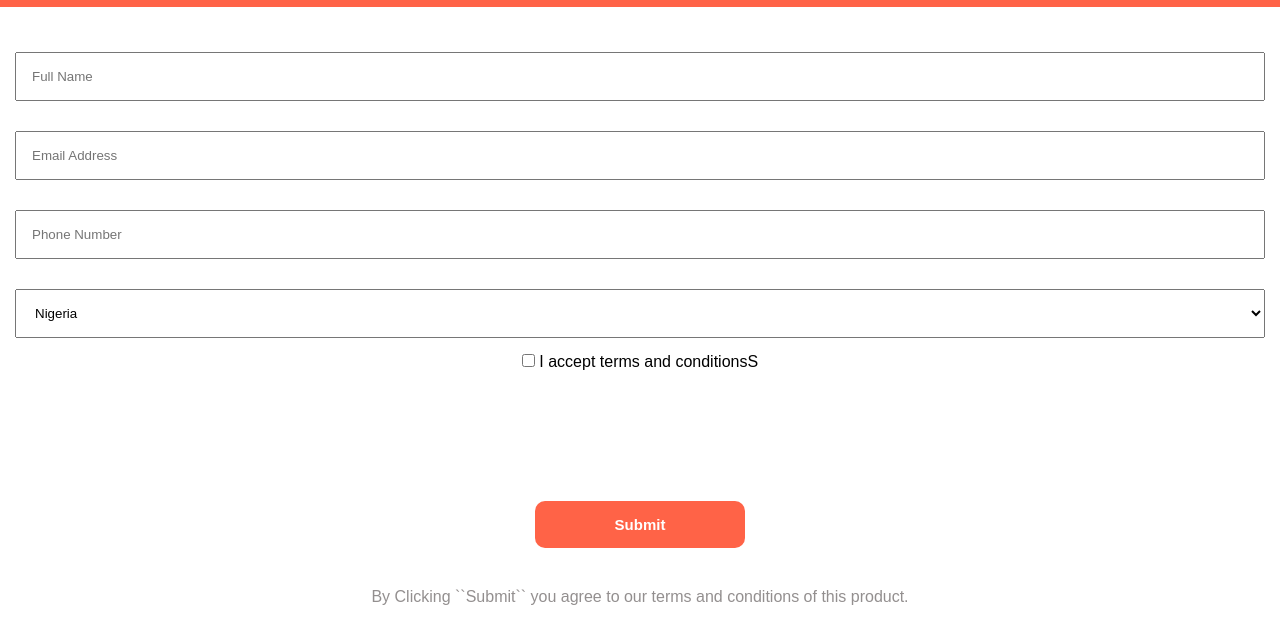
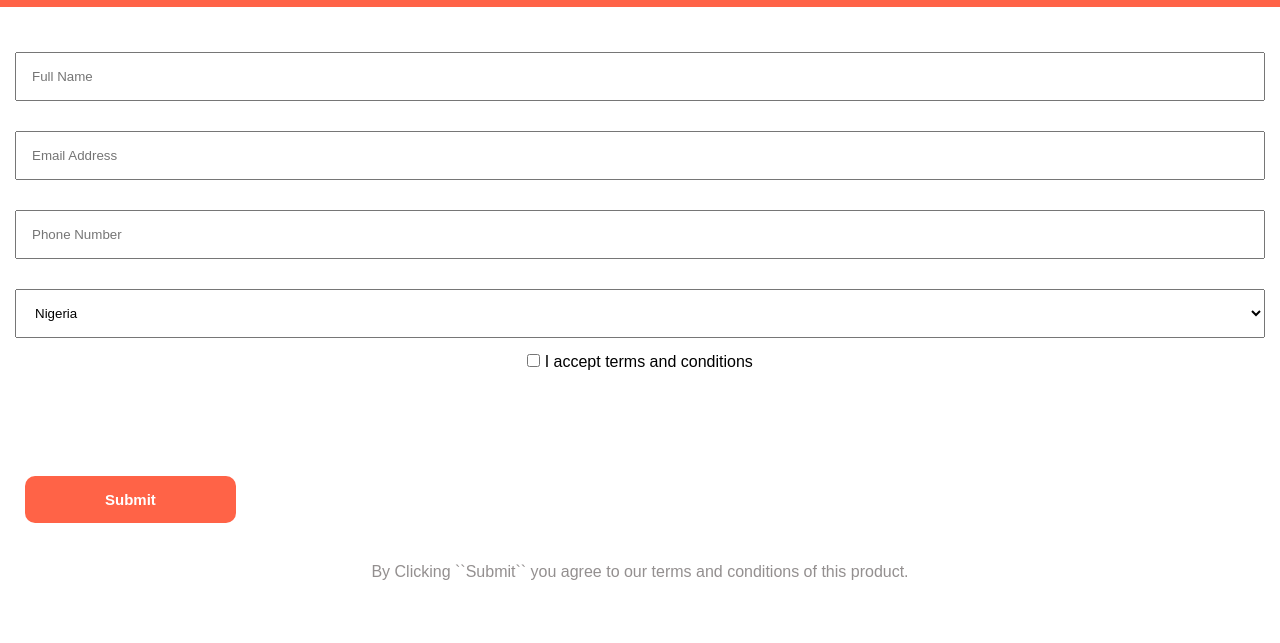
Before and after one commit to chukwuderaamalu/reg-form-assignment, a plain HTML site: page index.html in a window 1280 px wide. Shown: the part 85-728 px from the top of the page. Drawn offline with Linux system fonts and the light colour scheme.

Commit message:
reg form assignment

```diff
--- a/index.html
+++ b/index.html
@@ -34,7 +34,7 @@
 
  <div class="ffg">
  <input type="checkbox" name="t&c" id="t&c">
- I accept terms and conditionsS
+ I accept terms and conditions
 </div>
 </div>
 
@@ -49,14 +49,14 @@
 </div>
 
 
-<button onclick="myGirl()">Submit</button></div>
+<button onclick="myGirl()">Submit</button>
 
 
 <p class="dds">By Clicking ``Submit`` you agree to our terms and conditions of this product.</p>
 
 <p class="submitted"></p>
 
-
+</div>
 
 
 
--- a/main.js
+++ b/main.js
@@ -15,7 +15,7 @@ function myGirl () {
     fullname.innerHTML = ` Full Name: ${fName.value}`
     email.innerHTML =  `Email Address : ${emAddress.value}`
     number.innerHTML = `Phone Number : ${phNumber.value}`
-data.innerHTML = `${fName.value} we saved:`
+data.innerHTML = ` Hi,${fName.value} your details:`
 
      submitted.innerHTML = `You have successfully submitted your data.Thank you!`
      alert(`Click "OK" to continue!`)
--- a/style.css
+++ b/style.css
@@ -45,10 +45,8 @@ span{
 
 
 .nn{
-    display: grid;
-    place-content: center;
-    margin-top: 50px;
-
+    padding: 10px;
+   margin: 15px;
 
 }
 
```
